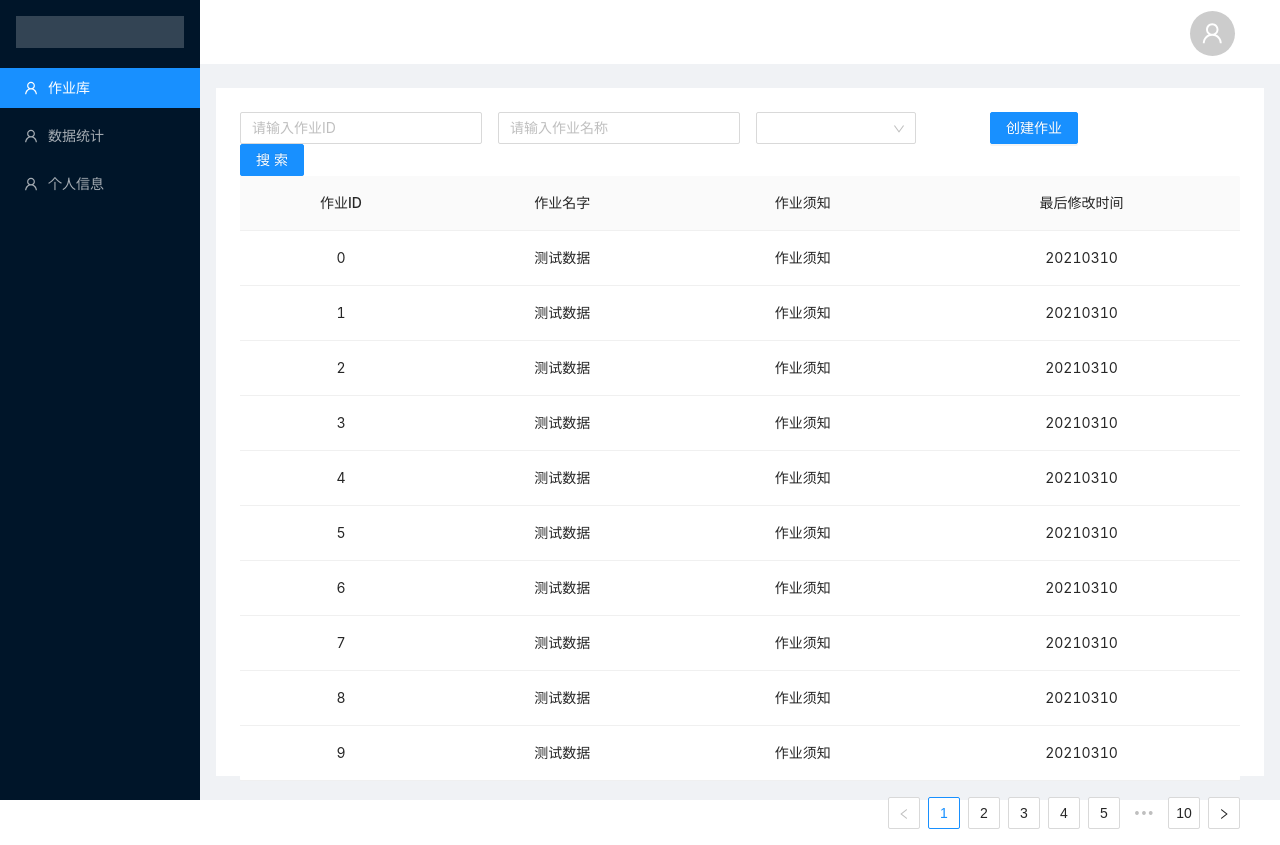
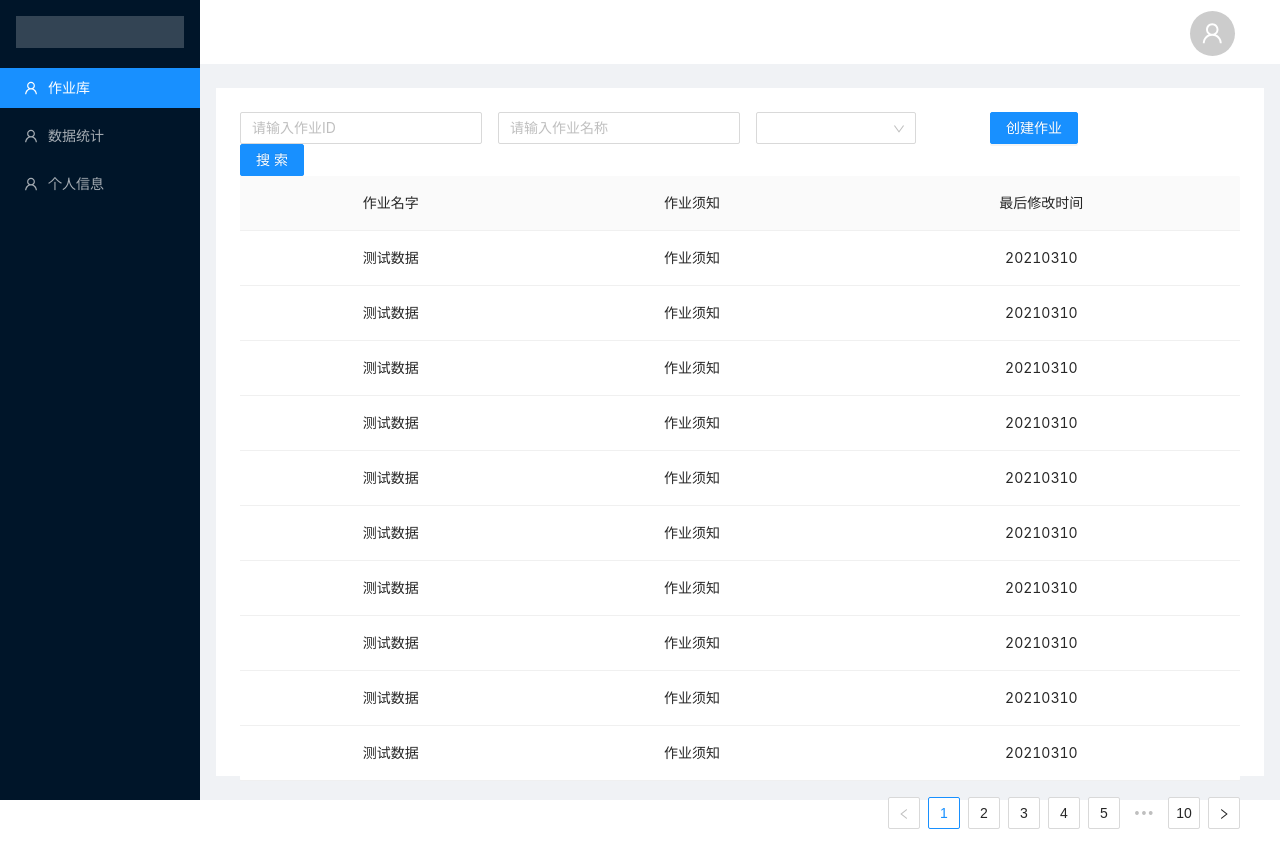
Before and after one commit to MXHOO/homeworkFeedback, a Vue app: page /#/work_lib in a window 1280 px wide. Built offline with nearby package versions, Linux system fonts and the light colour scheme.

Commit message:
feat: 添加编辑页面

```diff
--- a/src/components/createSubject/index.vue
+++ b/src/components/createSubject/index.vue
@@ -1,6 +1,6 @@
 <template>
   <div>
-    <a-button type="primary" @click="showModal">创建作业</a-button>
+    <a-button type="primary" @click="showModal">创建题目</a-button>
     <div id="edit"></div>
     <a-modal v-model:visible="visible" title="创建题目" @ok="handleOk" @cancel="cancelModal" width="800px">
       <h3>题目类型</h3>
--- a/src/components/createWork/index.vue
+++ b/src/components/createWork/index.vue
@@ -23,7 +23,7 @@
   </a-row>
     <a-table :columns="columns" :pagination="{ pageSize: 10 }" :data-source="tableList">
     </a-table>
-    <a-modal title="创建作业"  v-model:visible="visible" @onCancel="cancelModal" @onOk="cancelModal">
+    <a-modal title="创建作业"  v-model:visible="visible" @cancel="cancelModal" @ok="handleOk">
       <a-form>
         <a-form-item label="作业名字" placeholder="请输入作业名字">
           <a-input v-model:value="work.homework_name"></a-input>
@@ -38,9 +38,10 @@
 </template>
 <script>
 import { reactive, ref } from 'vue'
-
+import {useRouter} from 'vue-router'
 export default {
   setup() {
+    const route = useRouter()
     const work = reactive({
       homework_name: '',
       homework_notice: ''
@@ -50,11 +51,6 @@ export default {
 
     }
     const columns = [
-      {
-        title: '作业ID',
-        dataIndex: 'homework_id',
-        align: 'center'
-      },
       {
         title: '作业名字',
         dataIndex: 'homework_name',
@@ -84,6 +80,10 @@ export default {
     const cancelModal = () => {
       visible.value = false
     }
+    const handleOk = () => {
+      // TODO:创建作业后，跳转到对应的homeworkId
+      route.push({path: '/create_subject/1'})
+    }
     return {
       work,
       visible,
@@ -92,7 +92,8 @@ export default {
       columns,
       tableList,
       search,
-      className
+      className,
+      handleOk
     }
   }
 }
--- a/src/router/index.js
+++ b/src/router/index.js
@@ -7,6 +7,7 @@ import Layout from '@/Layouts/Layout'
 import createWork from '@/components/createWork/index.vue'
 import userInfo from '@/components/userInfo/index.vue'
 import statisticsData from '@/components/statisticsData/index.vue'
+import editHomework from '@/components/createSubject/index.vue'
 const routes = [{
   path: '/',
   component: Login
@@ -25,6 +26,10 @@ const routes = [{
       path: '/user_info',
       component: userInfo
     },
+    {
+      path: '/create_subject/:homeworkId',
+      component: editHomework
+    }
   ]
 }, ]
 const router = createRouter({
```
Also changed, not shown: src/services/createWork.js (added, +9 -0 lines).
